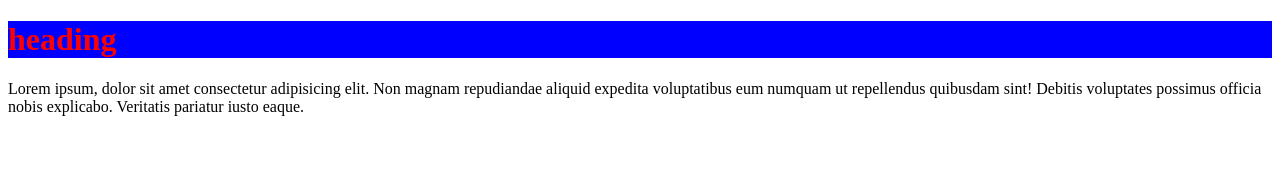
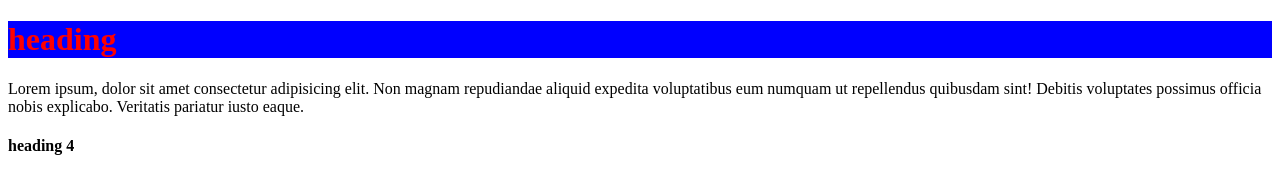
Before and after one commit to hafeez053/new-repostry, a plain HTML site: page index.html in a window 1280 px wide. Drawn offline with Linux system fonts and the light colour scheme.

Commit message:
h4 added user 1

```diff
--- a/index.html
+++ b/index.html
@@ -18,6 +18,9 @@
         eum numquam ut repellendus quibusdam sint! Debitis voluptates possimus officia nobis explicabo. Veritatis
         pariatur iusto eaque.
     </p>
+    <h4>
+        heading 4
+    </h4>
 </body>
 
 </html>
```
